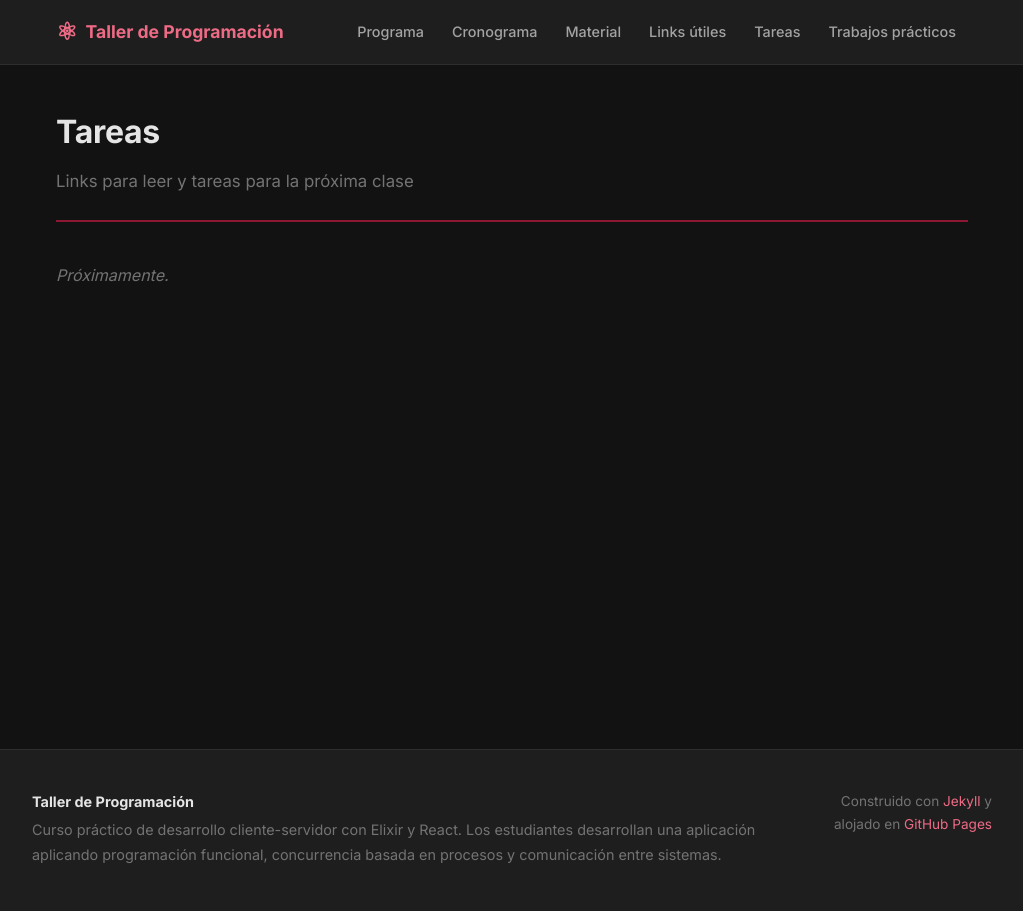
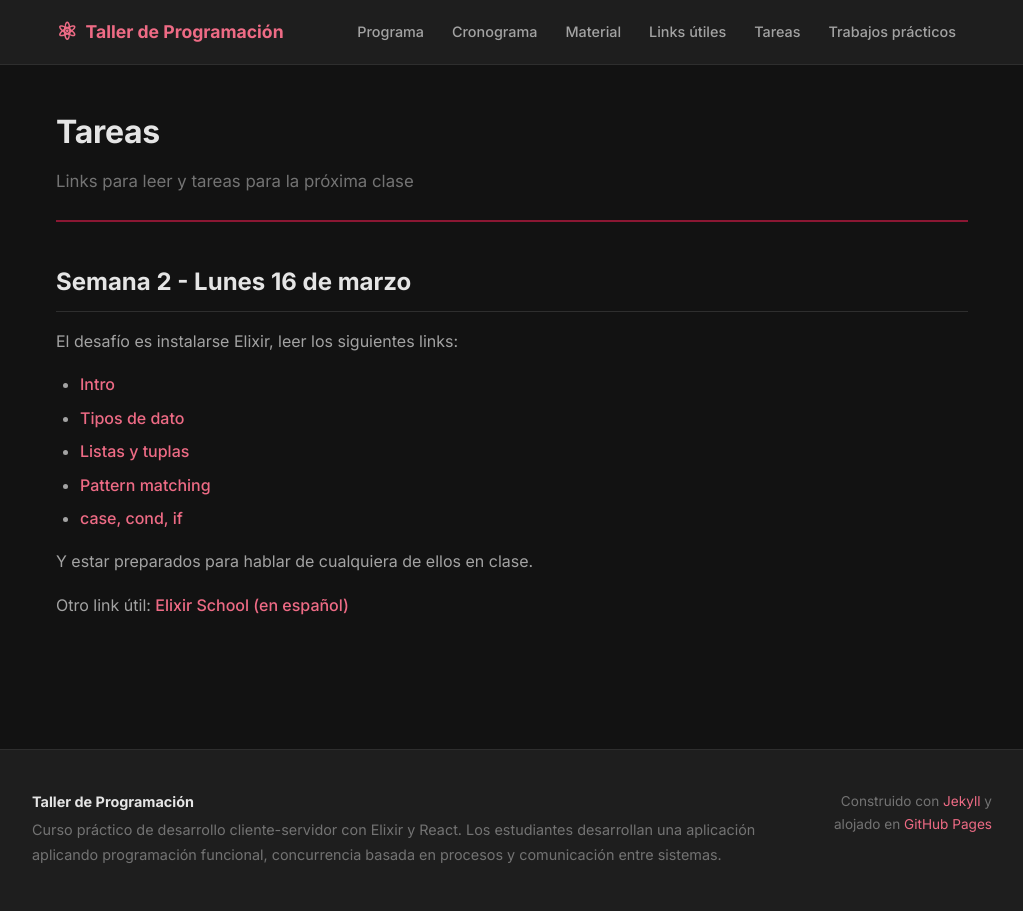
Before and after one commit to manucamejo/taller-de-programacion, a Jekyll site: the page built from tareas.md, in a window 1280 px wide. Shown: the whole page, without its empty margins (128-1151 px from the left). Built offline with Jekyll 4.4.1, drawn with Linux system fonts in a browser that asks for light colours.

Commit message:
Agregar tarea semana 2: instalar Elixir y lecturas

```diff
--- a/tareas.md
+++ b/tareas.md
@@ -5,4 +5,16 @@ subtitle: Links para leer y tareas para la próxima clase
 permalink: /tareas/
 ---
 
-*Próximamente.*
+## Semana 2 - Lunes 16 de marzo
+
+El desafío es instalarse Elixir, leer los siguientes links:
+
+- [Intro](https://hexdocs.pm/elixir/introduction.html)
+- [Tipos de dato](https://hexdocs.pm/elixir/basic-types.html)
+- [Listas y tuplas](https://hexdocs.pm/elixir/lists-and-tuples.html)
+- [Pattern matching](https://hexdocs.pm/elixir/pattern-matching.html)
+- [case, cond, if](https://hexdocs.pm/elixir/case-cond-and-if.html)
+
+Y estar preparados para hablar de cualquiera de ellos en clase.
+
+Otro link útil: [Elixir School (en español)](https://elixirschool.com/es/lessons/basics/)
```
